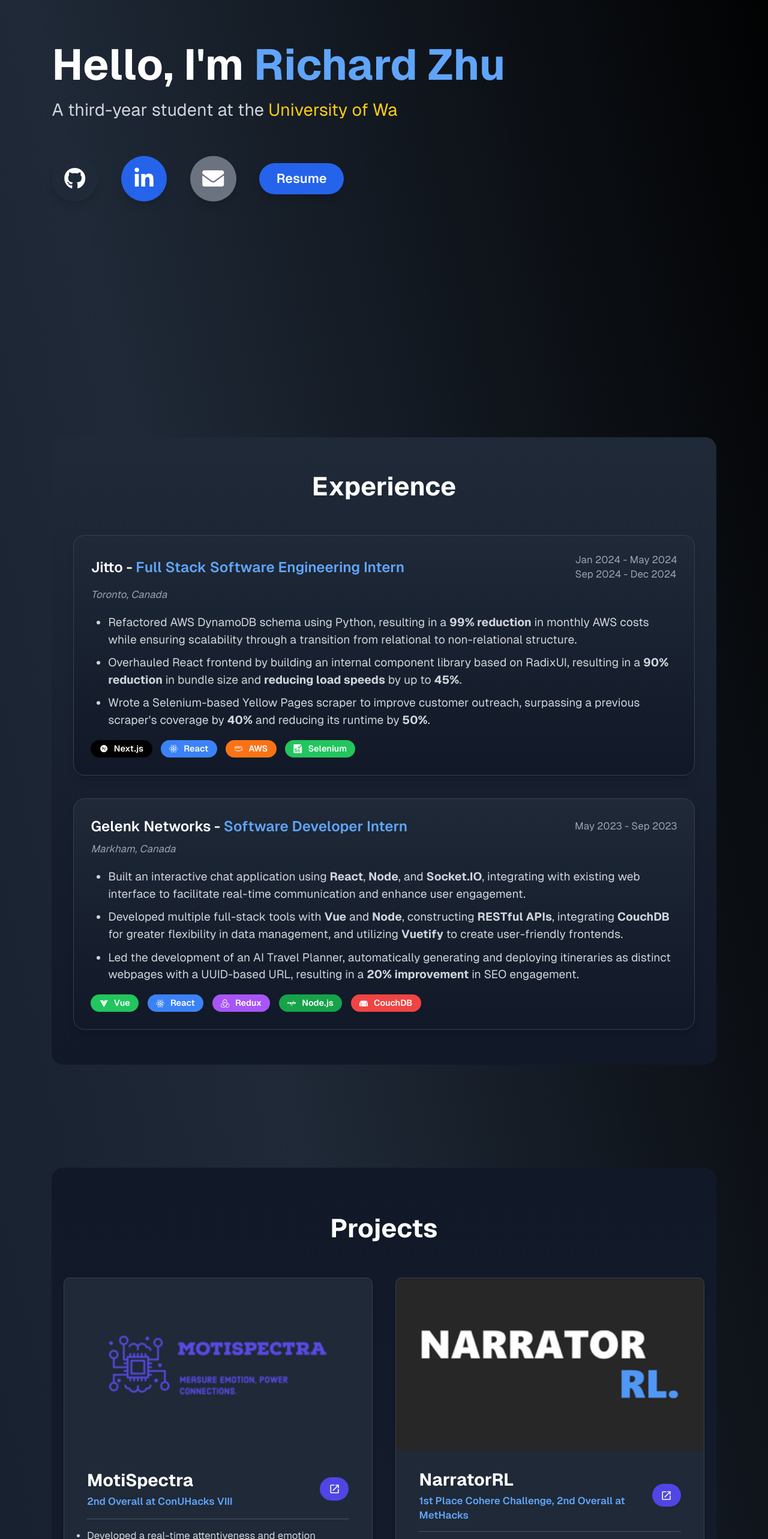
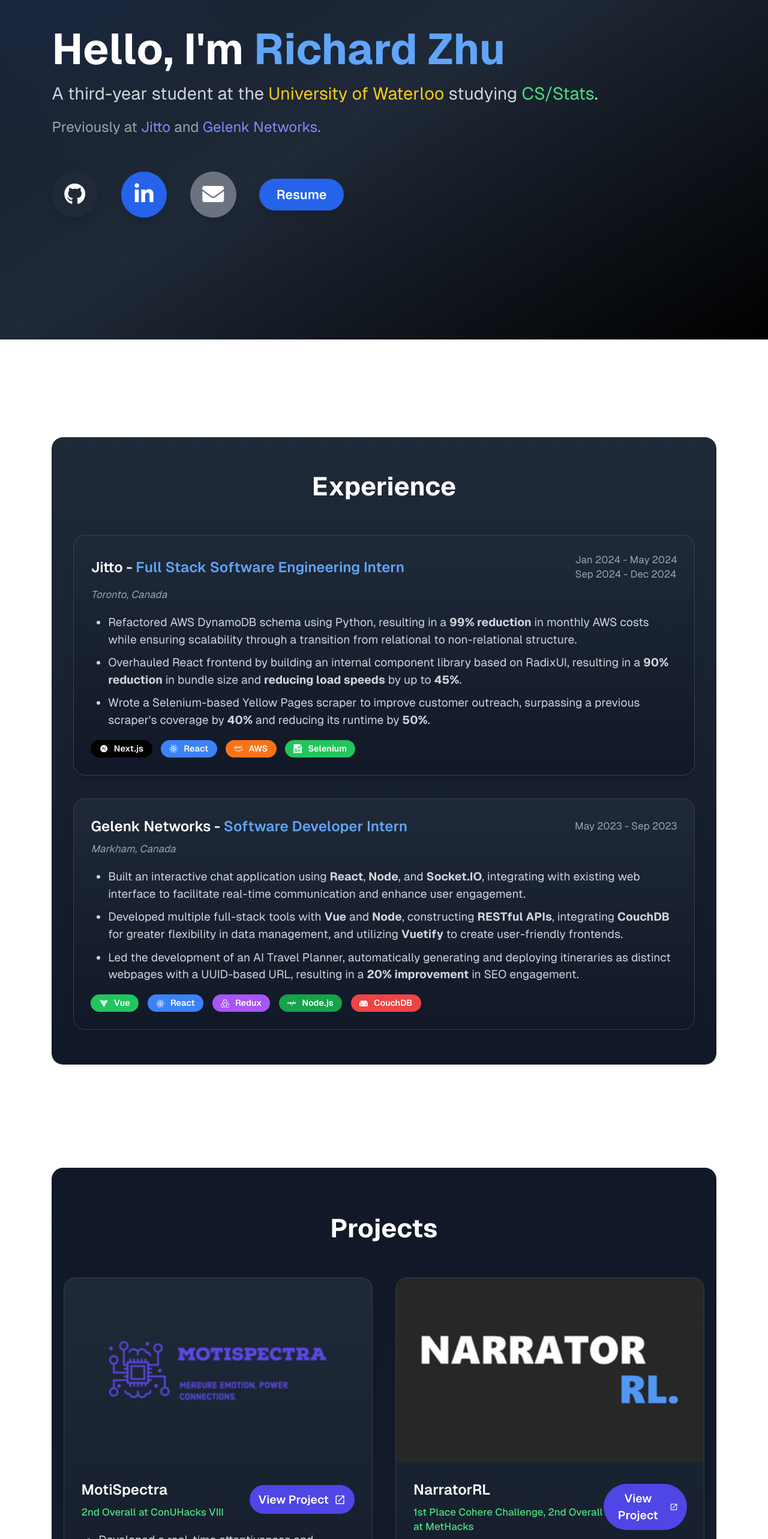
Before and after one commit to richardyzhu/personal-website, a Next.js app: page / in a window 1280 px wide. Shown: the part 234-2800 px from the top of the page at 60% size. Built offline with nearby package versions, Linux system fonts and the light colour scheme.

Commit message:
Added animations!

```diff
--- a/app/page.tsx
+++ b/app/page.tsx
@@ -1,60 +1,80 @@
+"use client";
+
+import React, { useState, useEffect } from "react";
 import ExperienceSection from "@/src/sections/ExperienceSection";
 import NavBar from "@/src/components/NavBar";
 import ProjectsSection from "@/src/sections/ProjectsSection";
-import LinksSection from "@/src/sections/LinksSection";
 import LandingSection from "@/src/sections/LandingSection";
+import AnimatedBackground from "@/src/components/AnimatedBackground";
 
 export default function Home() {
+  const [showContent, setShowContent] = useState(false);
+
+  const onTypingComplete = () => {
+    setShowContent(true);
+  };
+
+  useEffect(() => {
+    if (!showContent) {
+      document.body.style.overflow = "hidden";
+    } else {
+      document.body.style.overflow = "auto";
+      window.scrollTo({ top: 0, behavior: "smooth" });
+    }
+
+    return () => {
+      document.body.style.overflow = "auto";
+    };
+  }, [showContent]);
+
   return (
+    <AnimatedBackground>
       <div
         id="home"
-      className="relative min-h-screen sm:p-8 pb-20 font-[family-name:var(--font-geist-sans)] bg-gradient-to-tr from-gray-900 via-gray-800 to-black text-gray-300"
+        className="relative min-h-screen sm:p-8 pb-20 font-[family-name:var(--font-geist-sans)]"
       >
-      {/* TODO: add animations ? portrait ? idk.... typing animation probably */}
         <link
           href="https://cdnjs.cloudflare.com/ajax/libs/font-awesome/5.15.3/css/all.min.css"
           rel="stylesheet"
         />
-      <header>
+        <header
+          className={`transition-opacity duration-500 ${
+            showContent ? "opacity-100" : "opacity-0"
+          }`}
+          aria-hidden={!showContent}
+        >
           <NavBar />
         </header>
         <main className="flex flex-col gap-12 sm:gap-16 row-start-2 items-center sm:items-start w-full">
           <section className="flex flex-col sm:flex-row items-center justify-center sm:justify-start min-h-screen p-6 sm:p-10">
-          {/* <div className="text-center sm:text-left">
-            <h1 className="text-3xl sm:text-5xl md:text-6xl font-bold text-white mb-2 sm:mb-4">
-              Hello, I'm <span className="text-blue-400">Richard Zhu</span>
-            </h1>
-            <p className="text-md sm:text-xl md:text-2xl text-gray-300 mb-2 sm:mb-4">
-              A third-year student at the{" "}
-              <span className="text-yellow-400">University of Waterloo</span>{" "}
-              studying <span className="text-green-400">CS/Stats</span>.
-            </p>
-            <p className="text-sm sm:text-lg md:text-xl text-gray-400 mb-4">
-              Previously at <span className="text-indigo-400">Jitto</span> and{" "}
-              <span className="text-indigo-400">Gelenk Networks</span>.
-            </p>
-
-            <div className="mt-6 sm:mt-12 flex flex-col sm:flex-row gap-4 sm:gap-8 justify-center sm:justify-start">
-              <LinksSection />
-            </div>
-          </div> */}
-          <LandingSection />
+            <LandingSection onTypingComplete={onTypingComplete} />
           </section>
 
           <section
-          className="w-full flex flex-col gap-10 sm:gap-16 p-6 sm:p-10"
+            className={`w-full flex flex-col gap-10 sm:gap-16 p-6 sm:p-10 transition-all duration-500 ${
+              showContent
+                ? "opacity-100 transform translate-y-0"
+                : "opacity-0 transform translate-y-10"
+            }`}
             id="experience"
+            aria-hidden={!showContent}
           >
             <ExperienceSection />
           </section>
 
           <section
-          className="w-full flex flex-col gap-10 sm:gap-16 p-6 sm:p-10"
+            className={`w-full flex flex-col gap-10 sm:gap-16 p-6 sm:p-10 transition-all duration-500 ${
+              showContent
+                ? "opacity-100 transform translate-y-0"
+                : "opacity-0 transform translate-y-10"
+            }`}
             id="projects"
+            aria-hidden={!showContent}
           >
             <ProjectsSection />
           </section>
         </main>
       </div>
+    </AnimatedBackground>
   );
 }
--- /dev/null
+++ b/src/components/AnimatedBackground.tsx
@@ -0,0 +1,50 @@
+import React, { useState, useEffect, ReactElement } from "react";
+
+interface AnimatedBackgroundProps {
+  children: ReactElement;
+}
+
+const AnimatedBackground: React.FC<AnimatedBackgroundProps> = ({
+  children,
+}) => {
+  const [mousePosition, setMousePosition] = useState({ x: 0, y: 0 });
+
+  useEffect(() => {
+    const handleMouseMove = (e: MouseEvent) => {
+      const x = (e.clientX / window.innerWidth) * 100;
+      const y = (e.clientY / window.innerHeight) * 100;
+      setMousePosition({ x, y });
+    };
+
+    window.addEventListener("mousemove", handleMouseMove);
+    return () => window.removeEventListener("mousemove", handleMouseMove);
+  }, []);
+
+  const gradientStyle = {
+    background: `
+      radial-gradient(
+        circle at ${mousePosition.x}% ${mousePosition.y}%,
+        rgba(59, 130, 246, 0.15) 0%,
+        rgba(0, 0, 0, 0) 35%
+      ),
+      linear-gradient(
+        to bottom right,
+        rgb(17, 24, 39),
+        rgb(31, 41, 55),
+        rgb(0, 0, 0)
+      )
+    `,
+  };
+
+  return (
+    <div className="relative min-h-screen">
+      <div
+        className="fixed inset-0 transition-all duration-300 ease-out"
+        style={gradientStyle}
+      />
+      <div className="relative">{children}</div>
+    </div>
+  );
+};
+
+export default AnimatedBackground;
--- a/src/components/ExperienceCard.tsx
+++ b/src/components/ExperienceCard.tsx
@@ -1,4 +1,4 @@
-import React, { ReactNode } from "react";
+import React, { ReactNode, useEffect, useRef, useState } from "react";
 
 interface ExperienceCardProps {
   company: string;
@@ -17,7 +17,35 @@
   bulletPoints,
   chips,
 }) => {
-  // TODO: move this to a utils file
+  // TODO: maybe extract this functionality ?
+  const [isVisible, setIsVisible] = useState(false);
+  const cardRef = useRef<HTMLDivElement>(null);
+
+  useEffect(() => {
+    const observer = new IntersectionObserver(
+      ([entry]) => {
+        if (entry.isIntersecting) {
+          setIsVisible(true);
+          observer.unobserve(entry.target);
+        }
+      },
+      {
+        threshold: 0.25,
+        rootMargin: "50px",
+      },
+    );
+
+    if (cardRef.current) {
+      observer.observe(cardRef.current);
+    }
+
+    return () => {
+      if (cardRef.current) {
+        observer.unobserve(cardRef.current);
+      }
+    };
+  }, []);
+
   const renderBulletPoint = (point: string) => {
     const parts = point.split(/(\*[^*]+\*)/g);
     return parts.map((part, index) => {
@@ -33,15 +61,27 @@
   };
 
   return (
-    // TODO: put the logo somewhere ?
-    <div className="bg-gradient-to-b from-gray-800 to-gray-900 p-6 rounded-2xl shadow-lg hover:shadow-2xl transform hover:scale-105 transition-all duration-300 ease-in-out border border-gray-700">
+    <div
+      ref={cardRef}
+      className={`
+        bg-gradient-to-b from-gray-800 to-gray-900
+        p-6 rounded-2xl shadow-lg
+        transform transition-all duration-700 ease-out
+        border border-gray-700
+        ${
+          isVisible
+            ? "opacity-100 translate-y-0 hover:scale-105 hover:shadow-2xl"
+            : "opacity-0 translate-y-[100px]"
+        }
+      `}
+    >
       <div className="flex justify-between items-center mb-2">
         <div className="text-xl font-semibold text-white">
           {company} - <span className="text-blue-400">{role}</span>
         </div>
         <div className="text-sm text-gray-400 hidden lg:block">
-          {date.map((item) => (
-            <div>{item}</div>
+          {date.map((item, index) => (
+            <div key={index}>{item}</div>
           ))}
         </div>
       </div>
--- a/src/components/ProjectCard.tsx
+++ b/src/components/ProjectCard.tsx
@@ -1,5 +1,5 @@
 "use client";
-import React, { ReactNode } from "react";
+import React, { ReactNode, useState, useRef, useEffect } from "react";
 import { MdOpenInNew } from "react-icons/md";
 
 interface ProjectCardProps {
@@ -19,6 +19,34 @@
   awards,
   link,
 }) => {
+  const [isVisible, setIsVisible] = useState(false);
+  const cardRef = useRef<HTMLDivElement>(null);
+
+  useEffect(() => {
+    const observer = new IntersectionObserver(
+      ([entry]) => {
+        if (entry.isIntersecting) {
+          setIsVisible(true);
+          observer.unobserve(entry.target);
+        }
+      },
+      {
+        threshold: 0.25,
+        rootMargin: "50px",
+      },
+    );
+
+    if (cardRef.current) {
+      observer.observe(cardRef.current);
+    }
+
+    return () => {
+      if (cardRef.current) {
+        observer.unobserve(cardRef.current);
+      }
+    };
+  }, []);
+
   const renderBulletPoint = (point: string) => {
     const parts = point.split(/(\*[^*]+\*)/g);
     return parts.map((part, index) => {
@@ -32,49 +60,61 @@
       return part;
     });
   };
+
   return (
-    <div className="bg-gray-800 rounded-lg shadow-md border border-gray-700 overflow-hidden transition-transform duration-300 ease-in-out hover:shadow-lg hover:scale-105 flex flex-col">
-      <div className="relative">
-        <img
-          src={image}
-          alt={title}
-          className="w-full h-60 object-cover rounded-t-lg hidden lg:block"
-        />
+    <div
+      ref={cardRef}
+      className={`
+        bg-gradient-to-b from-gray-800 to-gray-900
+        rounded-2xl shadow-lg overflow-hidden
+        transform transition-all duration-700 ease-out
+        border border-gray-700
+        ${
+          isVisible
+            ? "opacity-100 translate-y-0 hover:scale-[1.02] hover:shadow-2xl"
+            : "opacity-0 translate-y-[100px]"
+        }
+      `}
+    >
+      <div className="relative h-48 sm:h-64">
+        <img src={image} alt={title} className="w-full h-full object-cover" />
       </div>
 
-      <div className="py-6 px-8 flex-grow">
-        <div className="flex justify-between items-center min-h-[70px]">
-          <div className="flex flex-col">
-            <h3 className="text-2xl font-bold text-white mb-1">{title}</h3>
+      <div className="p-6">
+        <div className="flex flex-col sm:flex-row justify-between items-start sm:items-center mb-4">
+          <div>
+            <h3 className="text-xl font-semibold text-white mb-2">{title}</h3>
             {awards && awards.length > 0 && (
-              <h4 className="text-sm font-semibold text-blue-400">
+              <div className="text-green-400 text-sm font-medium">
                 {awards.join(", ")}
-              </h4>
+              </div>
             )}
           </div>
+
           {link && (
             <button
               onClick={() => window.open(link, "_blank")}
-              className="bg-indigo-600 text-white font-semibold py-2 px-3 rounded-full transition duration-200 hover:bg-indigo-500 flex items-center space-x-2"
+              className="bg-indigo-600 text-white font-semibold py-2 px-3 rounded-full
+                       transition duration-200 hover:bg-indigo-500 flex items-center space-x-2
+                       mt-3 sm:mt-0"
             >
+              <span>View Project</span>
               <MdOpenInNew />
             </button>
           )}
         </div>
 
-        <hr className="border-gray-600 my-3" />
-
-        <ul className="list-disc list-outside space-y-2 text-gray-300">
+        <ul className="list-disc list-outside space-y-2 pl-6 text-gray-300 mb-6">
           {bulletPoints.map((item, index) => (
-            <li key={index} className="text-sm leading-relaxed">
+            <li key={index} className="text-base leading-6">
               {renderBulletPoint(item)}
             </li>
           ))}
         </ul>
-      </div>
 
-      <div className="flex flex-wrap gap-3 justify-start items-center mt-4 px-8 pb-6">
-        {chips && chips.map((chip, index) => <div key={index}>{chip}</div>)}
+        <div className="flex flex-wrap gap-3 justify-start items-center mt-4">
+          {chips && chips.map((chip, index) => <div key={index}>{chip}</div>)}
+        </div>
       </div>
     </div>
   );
--- a/src/components/SmallProjectCard.tsx
+++ b/src/components/SmallProjectCard.tsx
@@ -1,6 +1,6 @@
 "use client";
 import { MdOpenInNew } from "react-icons/md";
-import React, { ReactNode } from "react";
+import React, { ReactNode, useState, useRef, useEffect } from "react";
 
 interface SmallProjectCardProps {
   title: string;
@@ -17,6 +17,34 @@
   chips,
   link,
 }) => {
+  const [isVisible, setIsVisible] = useState(false);
+  const cardRef = useRef<HTMLDivElement>(null);
+
+  useEffect(() => {
+    const observer = new IntersectionObserver(
+      ([entry]) => {
+        if (entry.isIntersecting) {
+          setIsVisible(true);
+          observer.unobserve(entry.target);
+        }
+      },
+      {
+        threshold: 0.25,
+        rootMargin: "50px",
+      },
+    );
+
+    if (cardRef.current) {
+      observer.observe(cardRef.current);
+    }
+
+    return () => {
+      if (cardRef.current) {
+        observer.unobserve(cardRef.current);
+      }
+    };
+  }, []);
+
   const renderBulletPoint = (point: string) => {
     const parts = point.split(/(\*[^*]+\*)/g);
     return parts.map((part, index) => {
@@ -32,7 +60,19 @@
   };
 
   return (
-    <div className="bg-gray-800 rounded-lg shadow-md border border-gray-700 overflow-hidden transition-transform duration-300 ease-in-out hover:shadow-lg hover:scale-105 flex flex-col">
+    <div
+      ref={cardRef}
+      className={`
+        bg-gray-800 rounded-lg shadow-md border border-gray-700
+        overflow-hidden flex flex-col
+        transform transition-all duration-700 ease-out
+        ${
+          isVisible
+            ? "opacity-100 translate-y-0 hover:shadow-lg hover:scale-105"
+            : "opacity-0 translate-y-[50px]"
+        }
+      `}
+    >
       <div className="relative">
         <img
           src={image}
@@ -46,7 +86,8 @@
           {link && (
             <button
               onClick={() => window.open(link, "_blank")}
-              className="bg-indigo-600 text-white font-semibold py-2 px-3 rounded-full transition duration-200 hover:bg-indigo-500 flex items-center space-x-2"
+              className="bg-indigo-600 text-white font-semibold py-2 px-3 rounded-full
+                       transition duration-200 hover:bg-indigo-500 flex items-center space-x-2"
             >
               <MdOpenInNew />
             </button>
--- a/src/sections/LandingSection.tsx
+++ b/src/sections/LandingSection.tsx
@@ -4,10 +4,18 @@
 // import Typed from "react-typed";
 import LinksSection from "./LinksSection";
 
-const LandingSection = () => {
+interface LandingSectionProps {
+  onTypingComplete: () => void;
+}
+
+const LandingSection: React.FC<LandingSectionProps> = ({
+  onTypingComplete,
+}) => {
   const [charIndex, setCharIndex] = useState(0);
+  const [showCursor, setShowCursor] = useState(true);
+  const [showLinks, setShowLinks] = useState(false);
 
-  const texts: string[] = [
+  const texts = [
     "Hello, I'm ",
     "Richard Zhu",
     "A third-year student at the ",
@@ -19,8 +27,9 @@
     "Jitto ",
     "and ",
     "Gelenk Networks",
-    ".",
+    ". ",
   ];
+  const totalLength = texts.reduce((acc, text) => acc + text.length, 0);
 
   const calculateCharIndex = (index: number) => {
     return texts[index].substring(
@@ -31,20 +40,54 @@
   };
 
   useEffect(() => {
-    const intervalId = setInterval(() => {
-      setCharIndex(charIndex + 1);
-      console.log(charIndex);
-      clearInterval(intervalId);
-    }, 100);
+    const delay = charIndex > texts[0].length + texts[1].length ? 30 : 50;
+    const totalLength = texts.reduce((acc, text) => acc + text.length, 0);
 
-    return () => clearInterval(intervalId);
-  }, [charIndex]);
+    if (charIndex < totalLength) {
+      const intervalId = setInterval(() => {
+        setCharIndex(charIndex + 1);
+        clearInterval(intervalId);
+      }, delay);
+
+      return () => clearInterval(intervalId);
+    } else {
+      setShowLinks(true);
+      onTypingComplete();
+    }
+  }, [charIndex, texts]);
+
+  useEffect(() => {
+    if (window.innerWidth > 430) {
+      const cursorInterval = setInterval(() => {
+        setShowCursor((prev) => !prev);
+      }, 500);
+
+      return () => clearInterval(cursorInterval);
+    } else {
+      setShowCursor(false);
+    }
+  }, []);
+
+  const getCursorPosition = () => {
+    let totalChars = 0;
+    for (let i = 0; i < texts.length; i++) {
+      totalChars += texts[i].length;
+      if (charIndex <= totalChars) {
+        return i;
+      }
+    }
+    return texts.length - 1;
+  };
+
+  const cursor = showCursor ? "|" : "";
+  const cursorLine = getCursorPosition();
 
   return (
     <div className="text-center sm:text-left">
       <h1 className="text-3xl sm:text-5xl md:text-6xl font-bold text-white mb-2 sm:mb-4">
         {calculateCharIndex(0)}
         <span className="text-blue-400">{calculateCharIndex(1)}</span>
+        {cursorLine <= 1 && cursor}
       </h1>
       <p className="text-md sm:text-xl md:text-2xl text-gray-300 mb-2 sm:mb-4">
         {calculateCharIndex(2)}
@@ -52,6 +95,7 @@
         {calculateCharIndex(4)}
         <span className="text-green-400">{calculateCharIndex(5)}</span>
         {calculateCharIndex(6)}
+        {cursorLine > 1 && cursorLine <= 6 && cursor}
       </p>
       <p className="text-sm sm:text-lg md:text-xl text-gray-400 mb-4">
         {calculateCharIndex(7)}
@@ -59,10 +103,18 @@
         {calculateCharIndex(9)}
         <span className="text-indigo-400">{calculateCharIndex(10)}</span>
         {calculateCharIndex(11)}
+        {cursorLine > 6 && cursor}
       </p>
 
       <div className="mt-6 sm:mt-12 flex flex-col sm:flex-row gap-4 sm:gap-8 justify-center sm:justify-start">
-        <LinksSection />
+        <div
+          className={`transition-opacity duration-500 ${
+            showLinks ? "opacity-100" : "opacity-0"
+          }`}
+          aria-hidden={!showLinks}
+        >
+          <LinksSection />
+        </div>
       </div>
     </div>
   );
```
Lines whose indentation alone changed are shown as unchanged.
